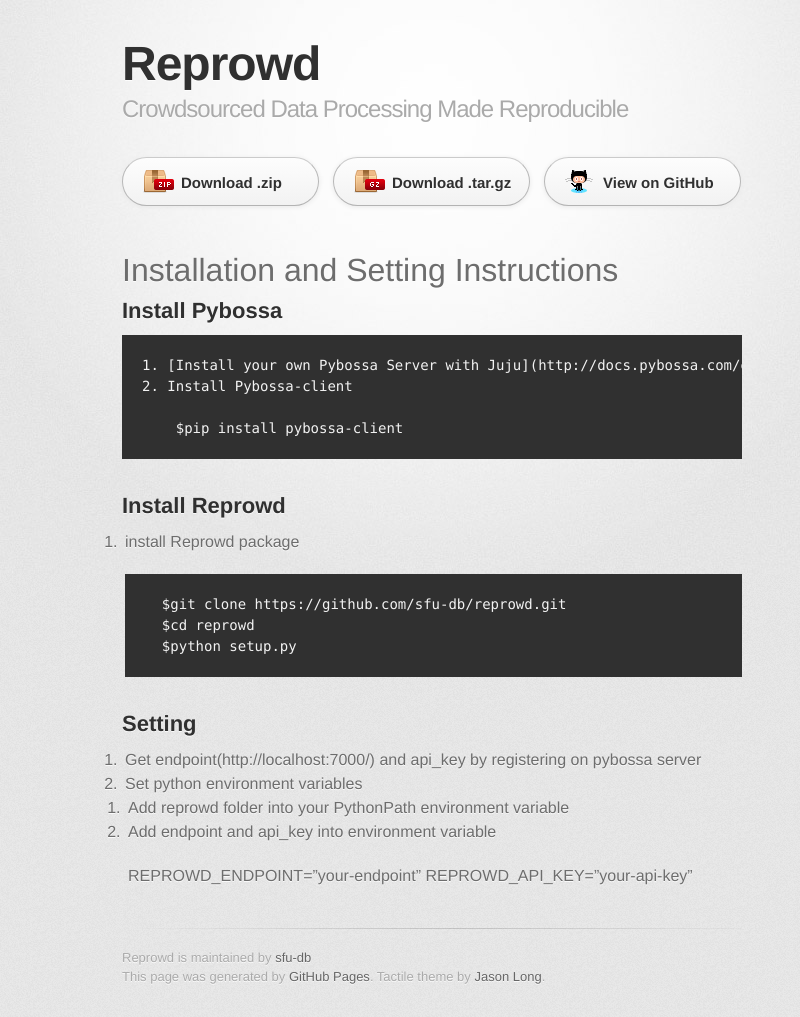
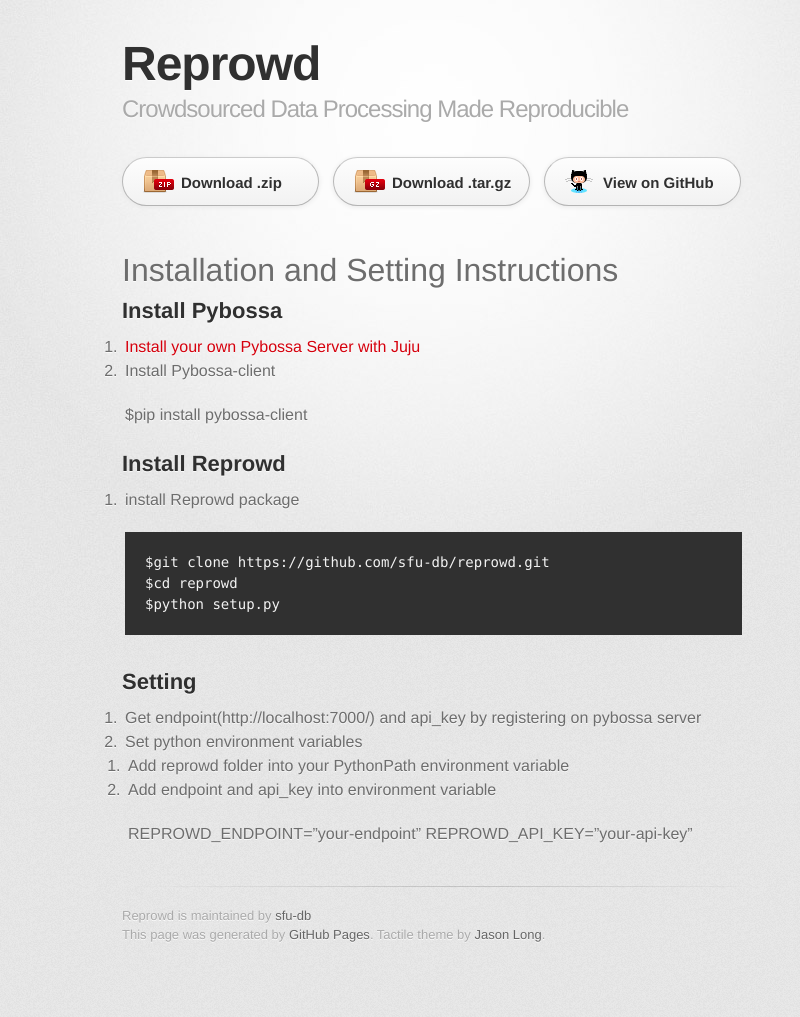
Before and after one commit to sfu-db/reprowd, a Jekyll site: the page built from install.md, in a window 1280 px wide. Shown: the whole page, without its empty margins (208-1008 px from the left). Built offline with Jekyll 4.4.1, drawn with Linux system fonts in a browser that asks for light colours; some web fonts are replaced; after the commit the page ends 975 px from its top, so only the background shows below that.

```diff
--- a/install.md
+++ b/install.md
@@ -5,13 +5,13 @@ title: Installation
 # Installation and Setting Instructions
 
 ## Install Pybossa
-    1. [Install your own Pybossa Server with Juju](http://docs.pybossa.com/en/latest/juju_pybossa.html)
-    2. Install Pybossa-client
+  1. [Install your own Pybossa Server with Juju](http://docs.pybossa.com/en/latest/juju_pybossa.html)
+  2. Install Pybossa-client
 
         $pip install pybossa-client
 
 ## Install Reprowd
-1. install Reprowd package
+  1. install Reprowd package
 
          $git clone https://github.com/sfu-db/reprowd.git
          $cd reprowd
@@ -20,8 +20,8 @@ title: Installation
 ## Setting
 1. Get endpoint(http://localhost:7000/) and api_key by registering on pybossa server
 2. Set python environment variables
-    * Add reprowd folder into your PythonPath environment variable
-    * Add endpoint and api_key into environment variable
+    - Add reprowd folder into your PythonPath environment variable
+    - Add endpoint and api_key into environment variable
 
         REPROWD_ENDPOINT="your-endpoint"
         REPROWD_API_KEY="your-api-key"
```
